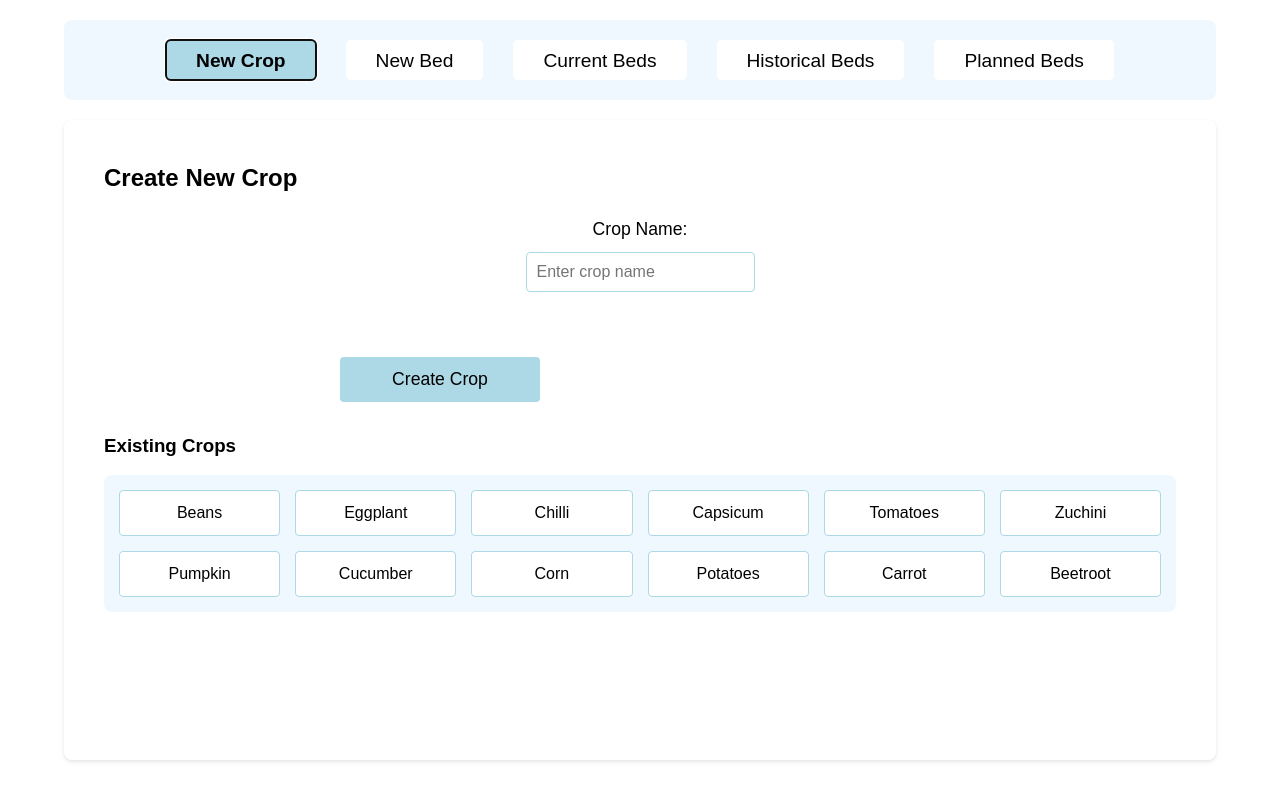
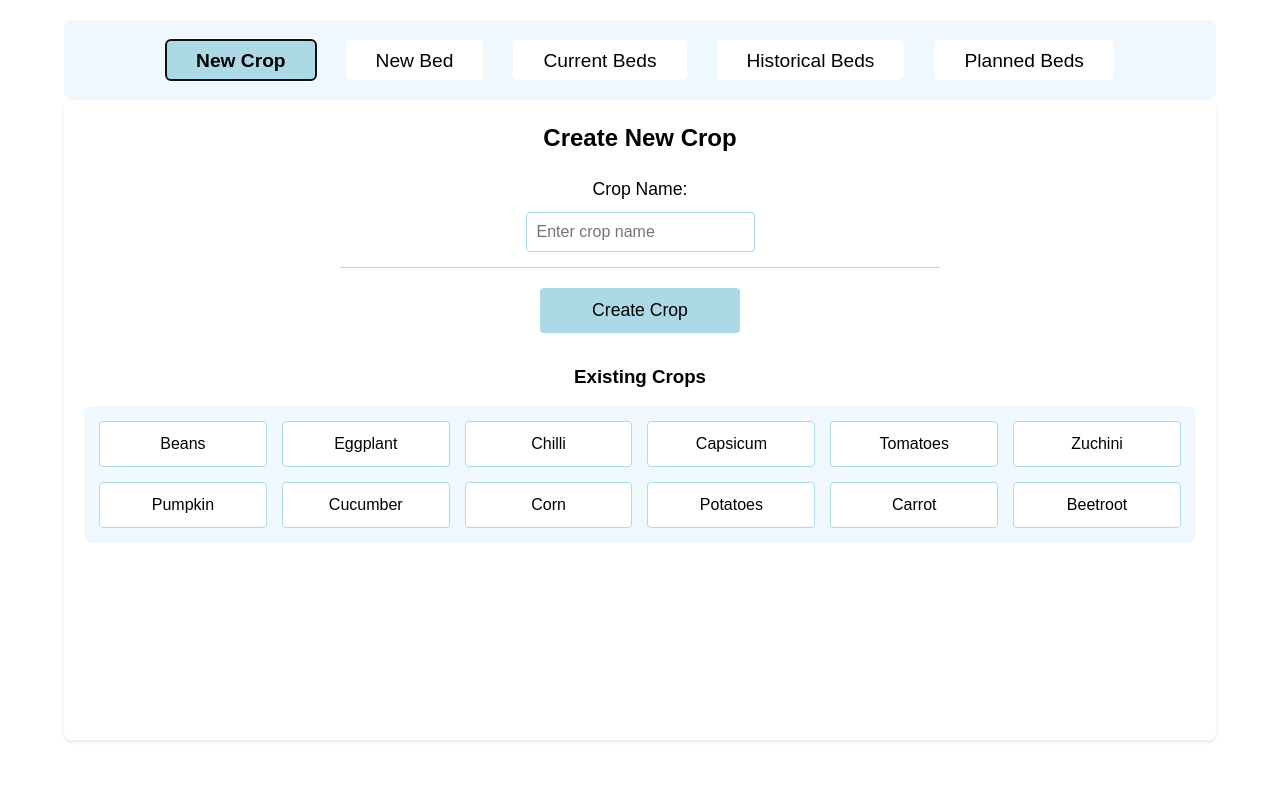
Before and after one commit to JackTouhey/crop-rotation, a React (Vite) app in the folder crop-rotation/: page / in a window 1280 px wide. Both pictures are taken after a click on the button "New Crop". Built offline with nearby package versions, Linux system fonts and the light colour scheme.

Commit message:
#2 Updated styling
Centered left aligned elements, removed dead space

```diff
--- a/crop-rotation/src/App.css
+++ b/crop-rotation/src/App.css
@@ -28,7 +28,7 @@
     color: black;
     cursor: pointer;
     transition: background-color 0.3s;
-    font-size: 1.2rem; /* Increased text size */
+    font-size: 1.2rem;
     font-weight: 500;
 }
 
@@ -44,11 +44,9 @@
 
 .tab-content {
     width: 90%;
-    height: 80%; /* Increased height */
+    height: 80%;
     background-color: white;
     border-radius: 8px;
-    padding: 20px;
-    margin-top: 20px;
     overflow-y: auto;
     box-shadow: 0 2px 4px rgba(0, 0, 0, 0.1);
 }
--- a/crop-rotation/src/components/NewBedTab.css
+++ b/crop-rotation/src/components/NewBedTab.css
@@ -30,14 +30,10 @@
     display: flex;
     flex-direction: column;
     gap: 10px;
-    padding-bottom: 25px;
+    padding-bottom: 15px;
     border-bottom: 1px solid #add8e6;
     align-items: center;
 }
-
-    .form-group:last-of-type {
-        border-bottom: none;
-    }
 
     .form-group label {
         font-size: 1.1rem;
@@ -136,7 +132,6 @@
     font-size: 1.1rem;
     font-weight: 500;
     transition: all 0.3s;
-    margin-top: 20px;
 }
 
     .submit-button:hover {
--- a/crop-rotation/src/components/NewCropTab.css
+++ b/crop-rotation/src/components/NewCropTab.css
@@ -9,6 +9,7 @@
 .new-crop-title {
     color: black;
     margin-bottom: 20px;
+    text-align: center;
 }
 
 .new-crop-form {
@@ -22,7 +23,7 @@
 .form-group {
     display: flex;
     flex-direction: column;
-    gap: 8px;
+    gap: 4px;
 }
 
     .form-group label {
@@ -48,6 +49,7 @@
     cursor: pointer;
     font-size: 16px;
     transition: background-color 0.3s;
+    align-self: center;
 }
 
     .submit-button:hover {
@@ -70,6 +72,7 @@
     .existing-crops h3 {
         color: black;
         margin-bottom: 15px;
+        text-align: center;
     }
 
 .crops-list {
```
